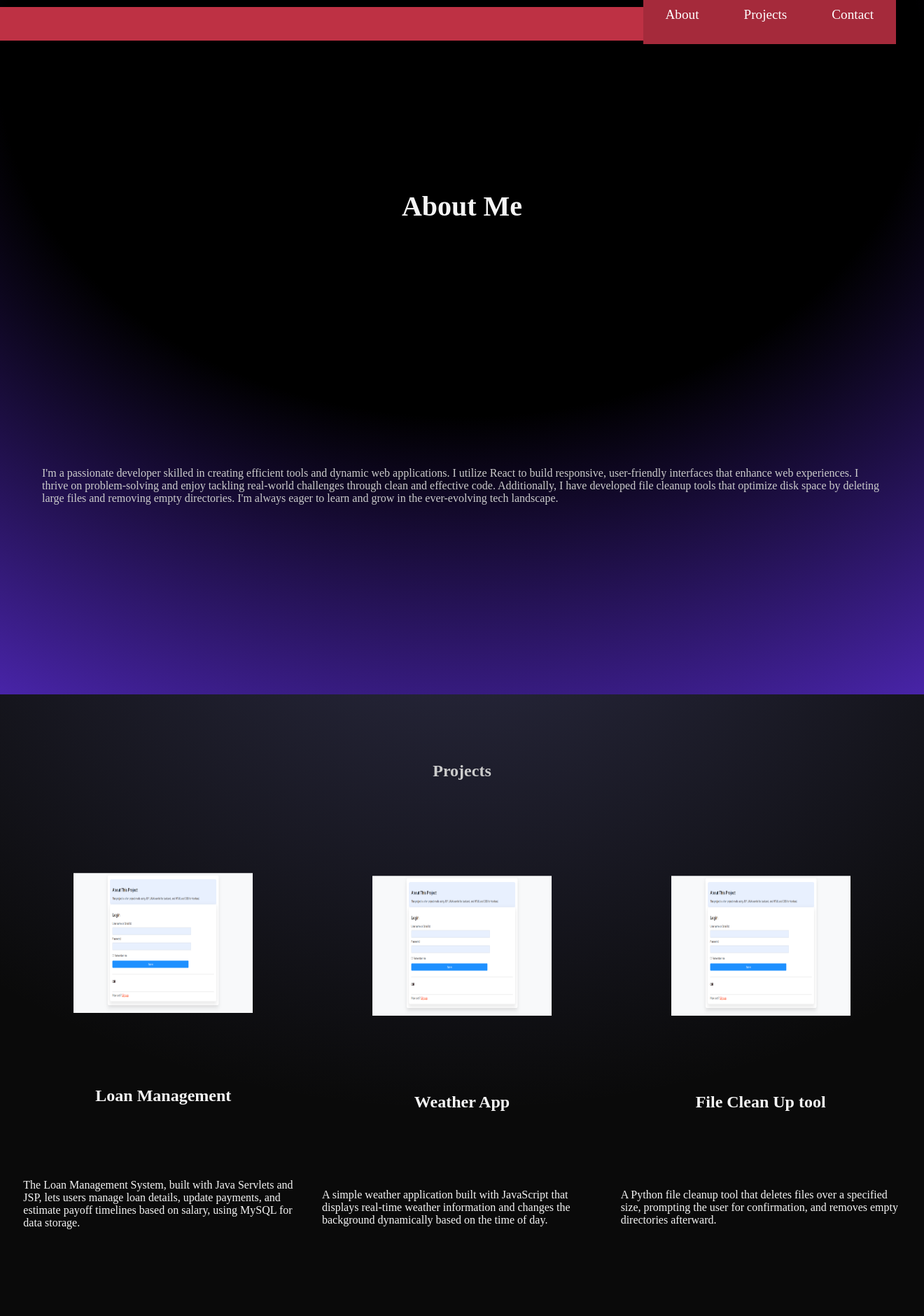
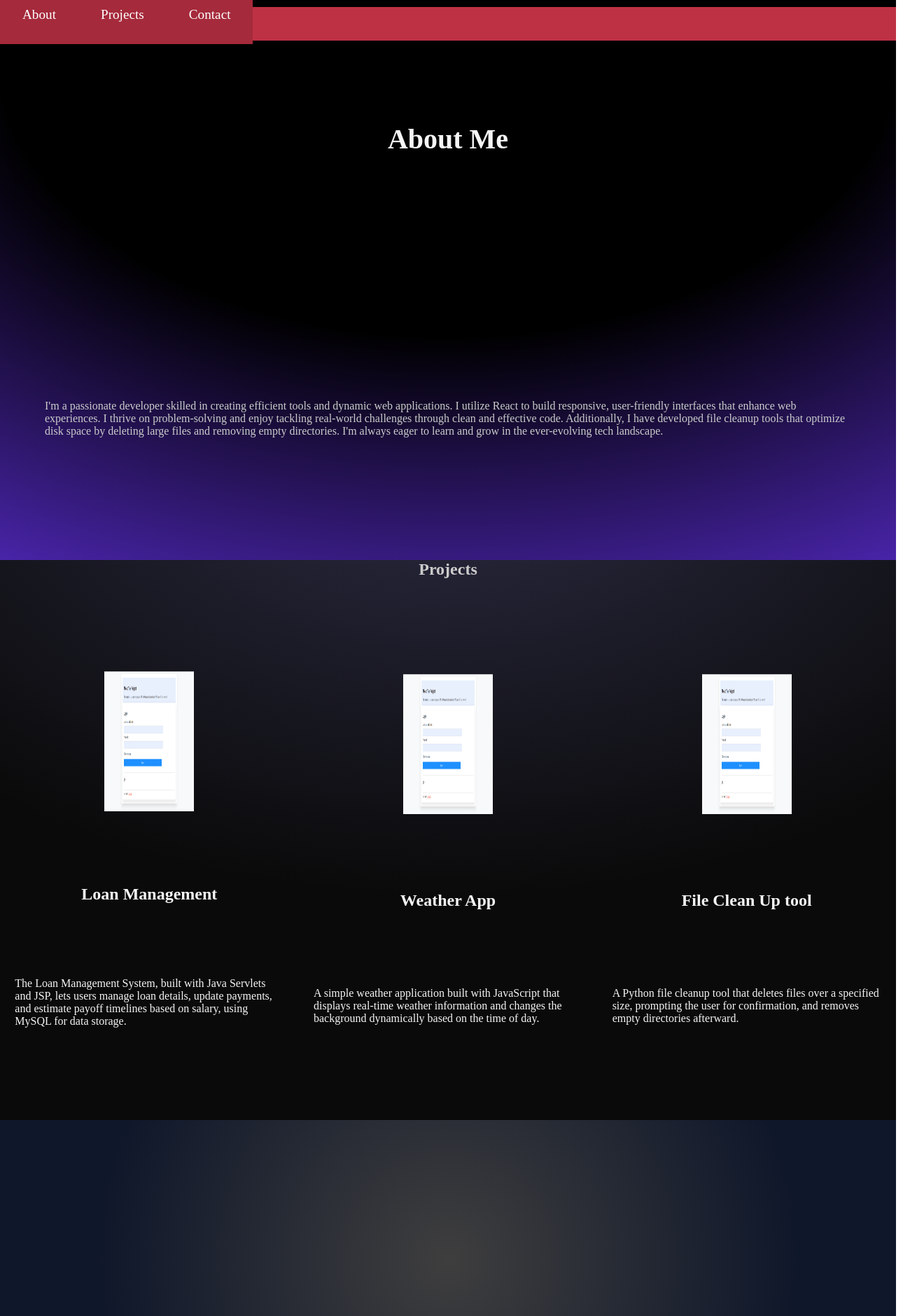
Before and after one commit to sanmay06/portfolio, a React (Create React App) app: page / in a window 1280 px wide. Shown: the top 1880 px of the page at 70% size, 1320 px wide, since content can reach past the window. Built offline with nearby package versions, Linux system fonts and the light colour scheme.

Commit message:
frontend

```diff
--- a/public/styles.css
+++ b/public/styles.css
@@ -1,5 +1,6 @@
 *, *::before, *::after{
     box-sizing: inherit;
+    /*&overflow-x: hidden;*/
   }
 
   * {
@@ -9,13 +10,13 @@
   ul{
     list-style:none;
     display: flex;
-    justify-content: flex-end;
+    justify-content: flex-start;
   }
 
   .nav {
     background-color: #be3144;
     height: 6vh;
-    width: 100%;
+    width: 100vw;
     font-style: sans-serif;
     position:fixed;
     top:10px;
@@ -39,8 +40,8 @@
   }
 
   nav {
+    unicode-bidi: isolate;
       display: block;
-      unicode-bidi: isolate;
   }
 
   #welcome-section {
@@ -51,22 +52,21 @@
     height:100vh;
     align-items:center;
     width: 100vw;
-    padding: 6rem 1.25rem;
     background: radial-gradient(125% 125% at 50% 10%, #000 40%, #63e 100%);
     color:white;
   }
 
   .wel-head {
-    font-size: 2.5rem;
+    font-size: 2.5em;
     color:#f5f5f5;
   }
   .subhead {
     color:#e0e0e0;
-    font-size : 2rem;
+    font-size : 2em;
   }
   .wel-text {
     color: #cccccc;
-    width:150vh;
+    width:90vw;
   }
   #projects {
     display:flex;
@@ -76,7 +76,6 @@
     align-items:center;
     width: 100vw;
     color:#cccccc;
-    padding: 6rem 1.25rem;
     background-color: #0a0a0a; /* neutral-950 */
     background-image: radial-gradient(
       ellipse 80% 80% at 50% -20%,
@@ -91,7 +90,6 @@
     flex-direction: column;
     align-items: center;
     justify-content: space-between;
-    padding: 6rem 1.25rem;
     color:#cccccc;
     justify-content: center;
     background-color: #0f172a;
@@ -104,7 +102,7 @@
 
   .projects {
     width:100vw;
-    height: 100vh;
+    height: 100%;
     display: flex;
     flex-direction: row;
     flex-wrap: wrap;
@@ -114,7 +112,7 @@
   }
 
   h1 {
-    font-size: 1.5rem;
+    font-size: 1.5em;
   }
 
   .project {
@@ -123,7 +121,7 @@
     flex-direction: column;
     justify-content: space-evenly;
     align-items: center;
-    width:50vh;
+    width: 30vw;
     border-radius: 20px;
   }
 
@@ -134,7 +132,7 @@
 
   .project img {
     height:25vh;
-    width: 20vw;
+    width: 10vw;
     border: radius 15px;
   }
 
```
